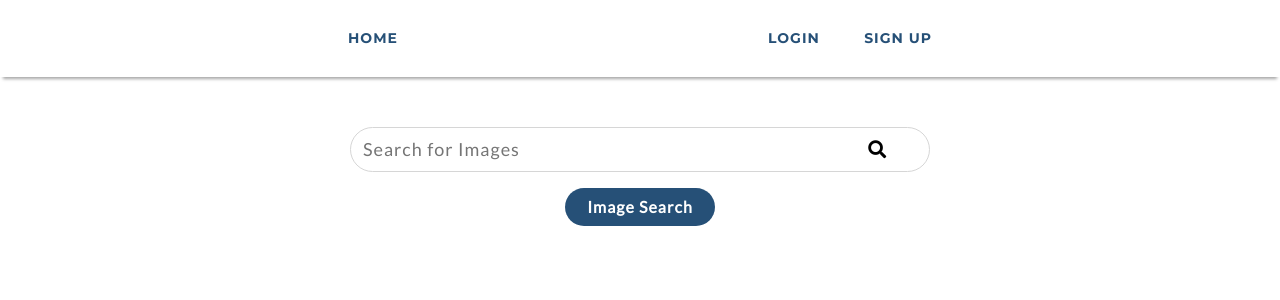
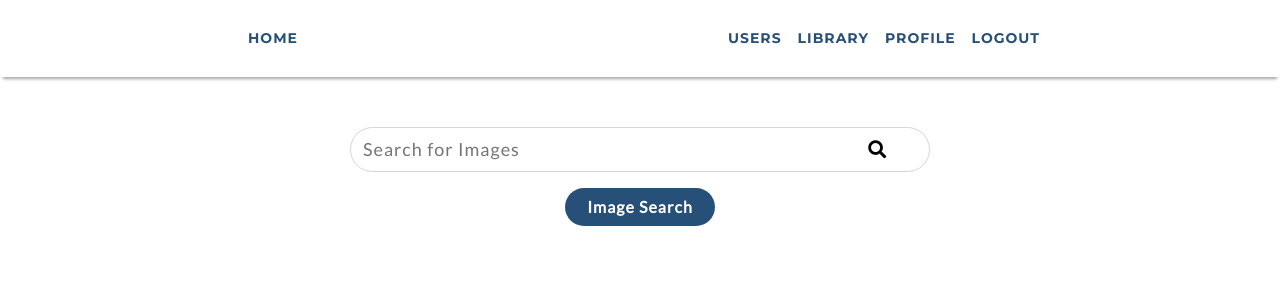
Before and after one commit to wmemorgan/image-gallery-app-client, a React (Create React App) app: page /imagesearch in a window 1280 px wide. Shown: the top 300 px of the page. Built offline with nearby package versions, Linux system fonts and the light colour scheme; no server answers; sample sign-in values are in the browser's storage.

Commit message:
Update menu options and layout

```diff
--- a/src/components/SharedComponents/Header.js
+++ b/src/components/SharedComponents/Header.js
@@ -53,6 +53,10 @@ class Header extends Component {
 		}
 	};
 
+	componentDidMount() {
+		this.updateMenu();
+	}
+
 	render() {
 		return (
 			<S.HeaderContainer>
@@ -82,7 +86,14 @@ class Header extends Component {
 									<NavLink to="/users" onClick={this.toggleDisplay}>
 										Users
 									</NavLink>
-								)}
+									)}
+
+								<NavLink to="/userimages" onClick={this.toggleDisplay}>
+									Library
+								</NavLink>
+								<NavLink to="/profile" onClick={this.toggleDisplay}>
+									Profile
+								</NavLink>
 								<div className="logout" onClick={this.logout}>
 									Logout
 								</div>
--- a/src/components/SharedComponents/HeaderStyles.js
+++ b/src/components/SharedComponents/HeaderStyles.js
@@ -62,7 +62,7 @@ export const HeaderContainer = styled.header`
 
 export const Nav = styled.nav`
   width: 90%;
-  max-width: 600px;
+  max-width: 800px;
   ${flex('row', 'center', 'space-between')}
   & * {
     text-decoration: none;
@@ -89,8 +89,8 @@ export const Nav = styled.nav`
 `
 
 export const CrudNav = styled.div`
-  width: 30%;
-  ${flex('row', 'center', 'space-between')};
+  width: 40%;
+  ${flex('row', 'center', 'space-evenly')};
 
   @media ${breakpoints[0]} {
     width: 100%;
```
